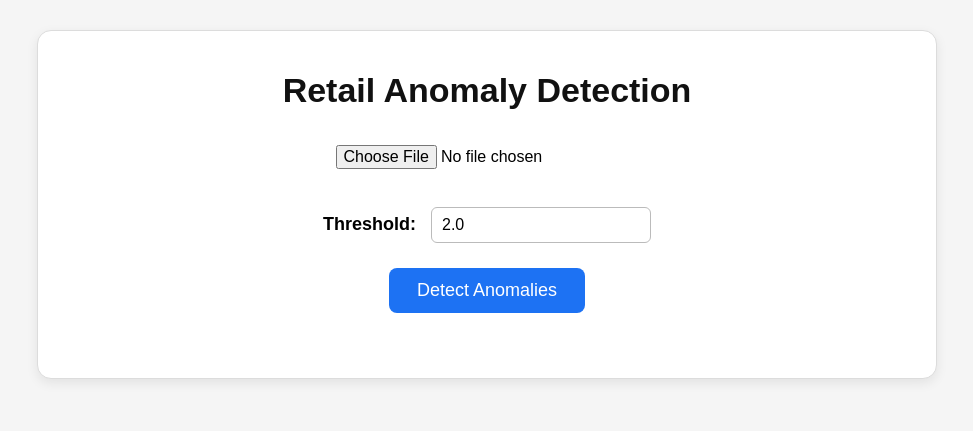
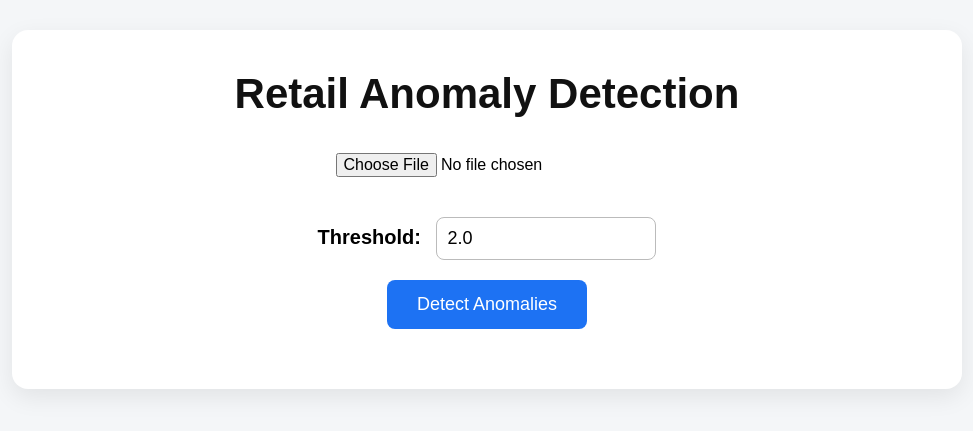
Before and after one commit to aleema123/retail-fraud-anomaly-system, a Flask app: page / in a window 1280 px wide. Shown: the top 431 px of the page, without its empty margins (153-1126 px from the left). Run offline with Flask 3, Linux system fonts and the light colour scheme.

Commit message:
Update index.html

```diff
--- a/anomaly_flask_app/templates/index.html
+++ b/anomaly_flask_app/templates/index.html
@@ -12,30 +14,29 @@
 
         body{
             font-family: Arial, sans-serif;
-            background:#f5f5f5;
+            background:#f4f6f8;
             padding:30px;
         }
 
         .box{
-            width:900px;
+            width:950px;
             margin:auto;
             background:white;
-            border:1px solid #dcdcdc;
-            border-radius:14px;
-            padding:40px 50px;
-            box-shadow:0 4px 12px rgba(0,0,0,0.08);
+            border-radius:16px;
+            padding:40px;
+            box-shadow:0 8px 25px rgba(0,0,0,0.08);
         }
 
         h1{
             text-align:center;
-            font-size:34px;
+            font-size:42px;
             color:#111;
             margin-bottom:35px;
         }
 
         form{
             text-align:center;
-            margin-bottom:25px;
+            margin-bottom:20px;
         }
 
         input[type="file"]{
@@ -44,32 +45,32 @@
         }
 
         .threshold-row{
-            margin:18px 0 25px 0;
-            font-size:18px;
+            margin:20px 0;
+            font-size:20px;
             font-weight:bold;
         }
 
         .threshold-row input{
             width:220px;
-            padding:8px 10px;
-            font-size:16px;
+            padding:10px;
+            font-size:18px;
+            margin-left:10px;
             border:1px solid #bbb;
-            border-radius:6px;
-            margin-left:10px;
+            border-radius:8px;
         }
 
         button{
-            padding:12px 28px;
-            font-size:18px;
             background:#1d72f3;
             color:white;
             border:none;
+            padding:14px 30px;
+            font-size:18px;
             border-radius:8px;
             cursor:pointer;
         }
 
         button:hover{
-            background:#0d5ad7;
+            background:#0c5fe0;
         }
 
         hr{
```
Also changed, not shown: other parts of anomaly_flask_app/templates/index.html (+15 -13 lines).
